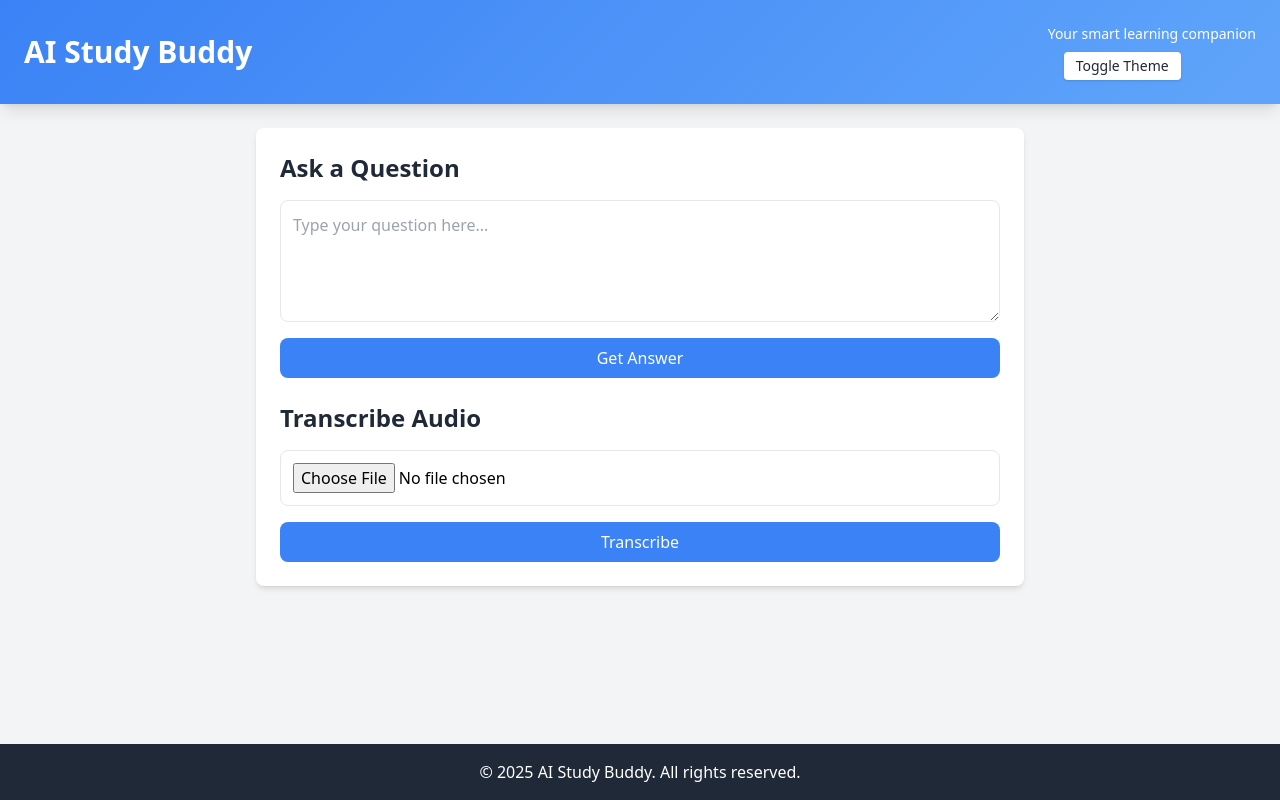
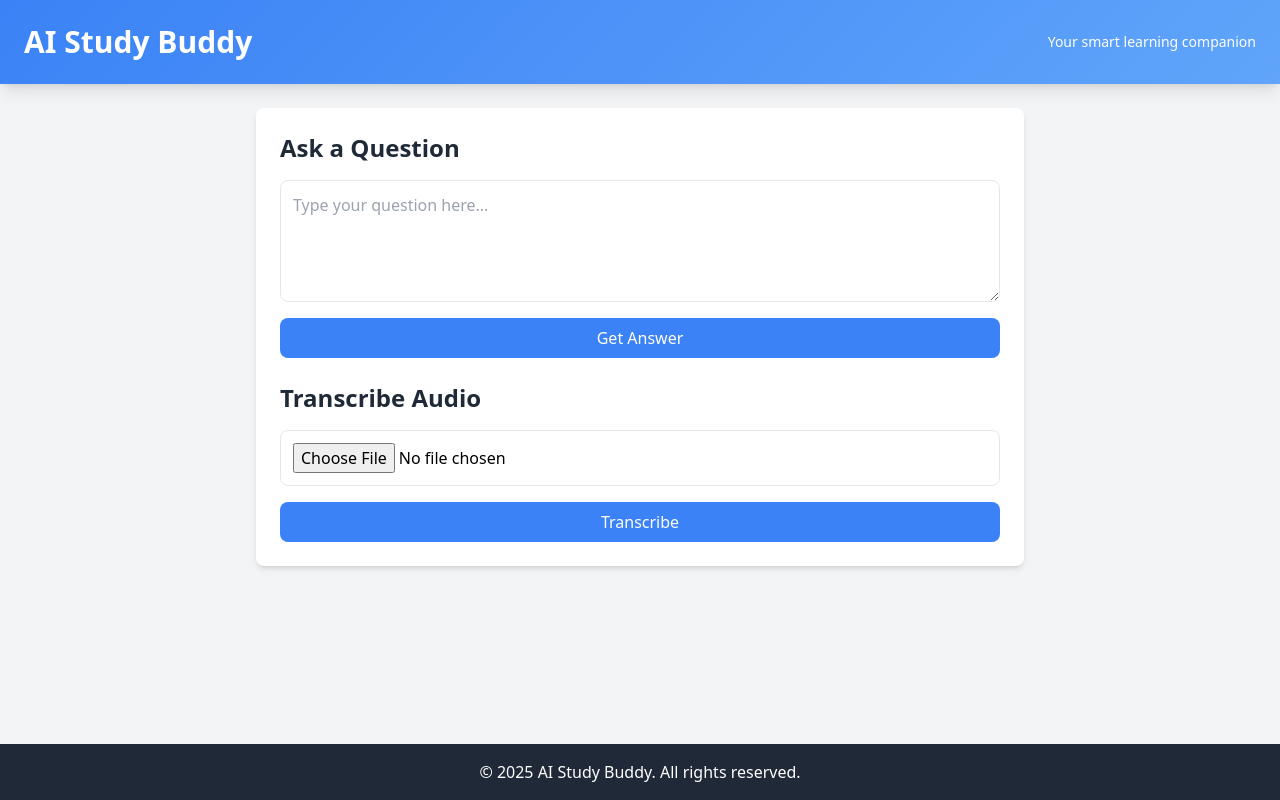
Before and after one commit to DimakatsoM99/AI_STUDY_BUDDY, a Flask app: template templates/index.html in a window 1280 px wide. Run offline with Flask 3, Linux system fonts and the light colour scheme; the template is opened without the code that fills it, so the values that code supplies are empty; some libraries are stand-ins or nearby versions.

Commit message:
Update index.html

```diff
--- a/templates/index.html
+++ b/templates/index.html
@@ -14,7 +14,6 @@
       0% { transform: rotate(0deg); }
       100% { transform: rotate(360deg); }
     }
-
     .animate-slide-in {
       animation: slideIn 0.5s ease-out forwards;
     }
@@ -29,37 +28,24 @@
     .spinner {
       display: none;
       border: 4px solid #f3f3f3;
+      border-top: 4px solid #3B82F6;
       border-radius: 50%;
       width: 24px;
       height: 24px;
       animation: spin 1s linear infinite;
       margin: 0 auto;
     }
-    .theme-blue .header-gradient {
+    .header-gradient {
       background: linear-gradient(135deg, #3B82F6, #60A5FA);
-    }
-    .theme-blue .spinner {
-      border-top: 4px solid #3B82F6;
-    }
-    .theme-pink .header-gradient {
-      background: linear-gradient(135deg, #f63bd7, #9b60fa);
-    }
-    .theme-pink .spinner {
-      border-top: 4px solid #e3f63b;
     }
   </style>
 </head>
-<body class="bg-gray-100 font-sans theme-blue">
+<body class="bg-gray-100 font-sans">
   <div class="min-h-screen flex flex-col">
     <header class="header-gradient text-white p-6 shadow-lg">
       <div class="container mx-auto flex justify-between items-center">
         <h1 class="text-3xl font-bold">AI Study Buddy</h1>
-        <div>
-          <p class="text-sm">Your smart learning companion</p>
-          <button onclick="toggleTheme()" class="ml-4 mt-2 bg-white text-sm text-gray-800 px-3 py-1 rounded shadow hover:bg-gray-100">
-            Toggle Theme
-          </button>
-        </div>
+        <p class="text-sm">Your smart learning companion</p>
       </div>
     </header>
     <main class="container mx-auto p-6 flex-grow">
@@ -170,17 +156,6 @@
         hideSpinner('transcribe-spinner', transcribeButton);
       }
     });
-
-    function toggleTheme() {
-      const body = document.body;
-      if (body.classList.contains('theme-blue')) {
-        body.classList.remove('theme-blue');
-        body.classList.add('theme-pink');
-      } else {
-        body.classList.remove('theme-pink');
-        body.classList.add('theme-blue');
-      }
-    }
   </script>
 </body>
 </html>
```
